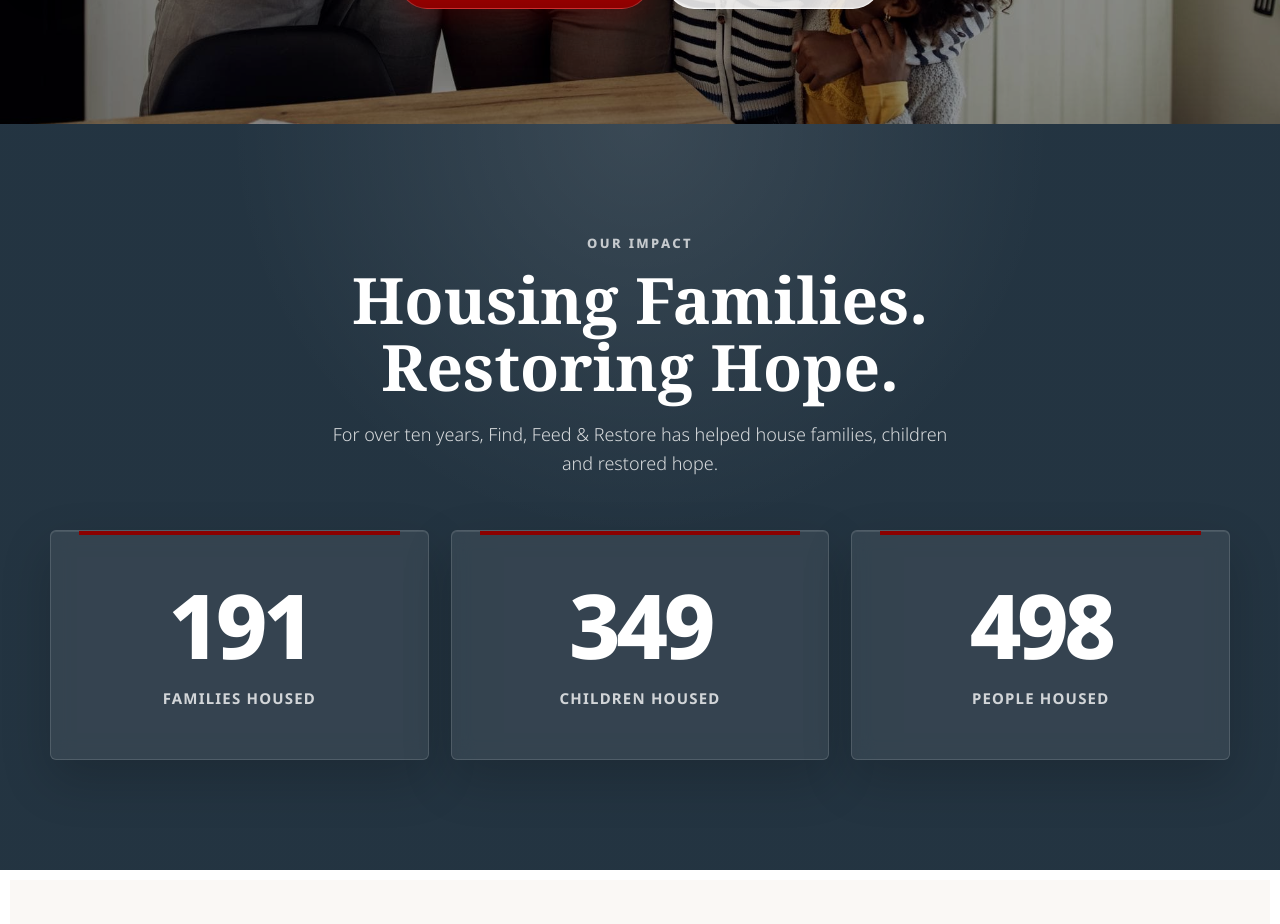
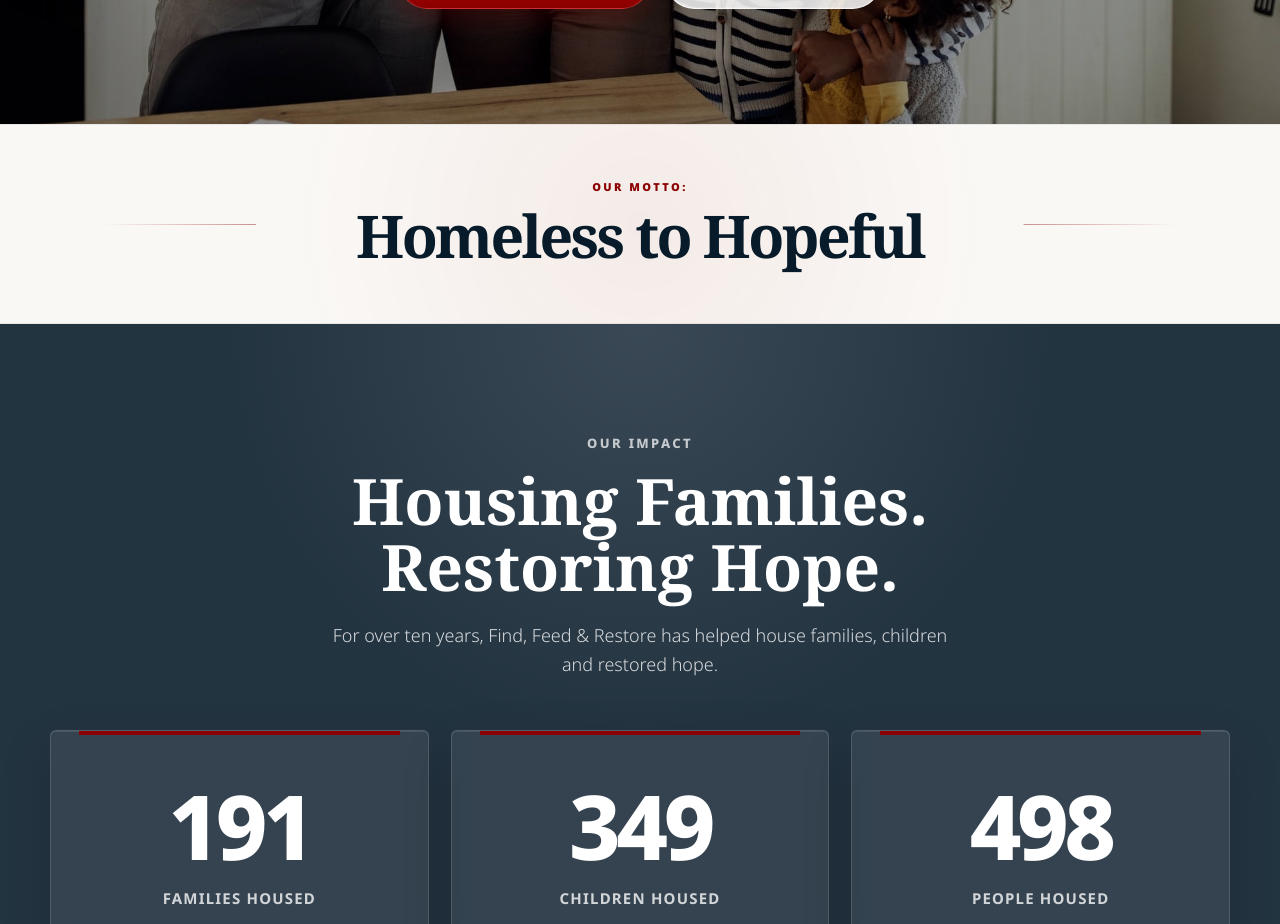
Before and after one commit to find-feed-restore/find-feed-restore, a Next.js app: page / in a window 1280 px wide. Shown: the part 800-1724 px from the top of the page. Built offline with nearby package versions, Linux system fonts and the light colour scheme.

Commit message:
Add homepage motto

```diff
--- a/scripts/interaction-qa.mjs
+++ b/scripts/interaction-qa.mjs
@@ -422,6 +422,13 @@
         "reduced-motion counters",
         ["191", "349", "498"].every((value) => counterValues.some((text) => text.includes(value))),
         counterValues,
+      );
+      const motto = reduced.locator('main section[aria-label="Our motto"]');
+      check(
+        "homepage motto",
+        (await motto.count()) === 1 &&
+          (await motto.textContent())?.replace(/\s+/g, " ").trim() === "Our Motto: Homeless to Hopeful",
+        await motto.textContent(),
       );
     }
 
--- a/src/app/page.tsx
+++ b/src/app/page.tsx
@@ -3,6 +3,7 @@
   GivingSection,
   HeroSection,
   ImpactSection,
+  MottoSection,
 } from "@/components/home-sections";
 import { SiteFooter } from "@/components/site-footer";
 import { SiteHeader } from "@/components/site-header";
@@ -23,6 +24,7 @@
       <SiteHeader />
       <main id="content">
         <HeroSection />
+        <MottoSection />
         <ImpactSection />
         <CausesSection />
         <GivingSection />
--- a/src/components/home-sections.module.css
+++ b/src/components/home-sections.module.css
@@ -173,6 +173,58 @@
   font-weight: 600;
   line-height: 0.95;
   letter-spacing: -0.055em;
+}
+
+.motto {
+  position: relative;
+  padding: 54px 24px 58px;
+  overflow: hidden;
+  border-block: 1px solid rgb(7 27 42 / 7%);
+  background:
+    radial-gradient(circle at center, rgb(139 0 0 / 5%), transparent 54%),
+    var(--color-warm);
+  text-align: center;
+}
+
+.motto::before,
+.motto::after {
+  content: "";
+  position: absolute;
+  top: 50%;
+  width: min(12vw, 170px);
+  height: 1px;
+  background: linear-gradient(90deg, transparent, rgb(139 0 0 / 42%));
+}
+
+.motto::before {
+  right: calc(50% + min(30vw, 390px));
+}
+
+.motto::after {
+  left: calc(50% + min(30vw, 390px));
+  transform: rotate(180deg);
+}
+
+.motto p {
+  margin: 0;
+  color: var(--color-ink);
+  font-family: Georgia, "Times New Roman", serif;
+  font-size: clamp(38px, 4.6vw, 66px);
+  font-weight: 600;
+  letter-spacing: -0.045em;
+  line-height: 1;
+}
+
+.motto span {
+  display: block;
+  margin-bottom: 12px;
+  color: var(--color-red);
+  font-family: var(--font-noto-sans), sans-serif;
+  font-size: 11px;
+  font-weight: 900;
+  letter-spacing: 0.22em;
+  line-height: 1.4;
+  text-transform: uppercase;
 }
 
 .impact {
@@ -567,6 +619,19 @@
 }
 
 @media (max-width: 700px) {
+  .motto {
+    padding: 40px 18px 44px;
+  }
+
+  .motto::before,
+  .motto::after {
+    display: none;
+  }
+
+  .motto p {
+    font-size: 38px;
+  }
+
   .causesGrid {
     grid-template-columns: 1fr;
   }
--- a/src/components/home-sections.tsx
+++ b/src/components/home-sections.tsx
@@ -108,6 +108,17 @@
   );
 }
 
+export function MottoSection() {
+  return (
+    <section className={styles.motto} aria-label="Our motto">
+      <p>
+        <span>Our Motto:</span>
+        {" "}Homeless to Hopeful
+      </p>
+    </section>
+  );
+}
+
 export function ImpactSection() {
   return (
     <section className={styles.impact} aria-labelledby="impact-title">
```
